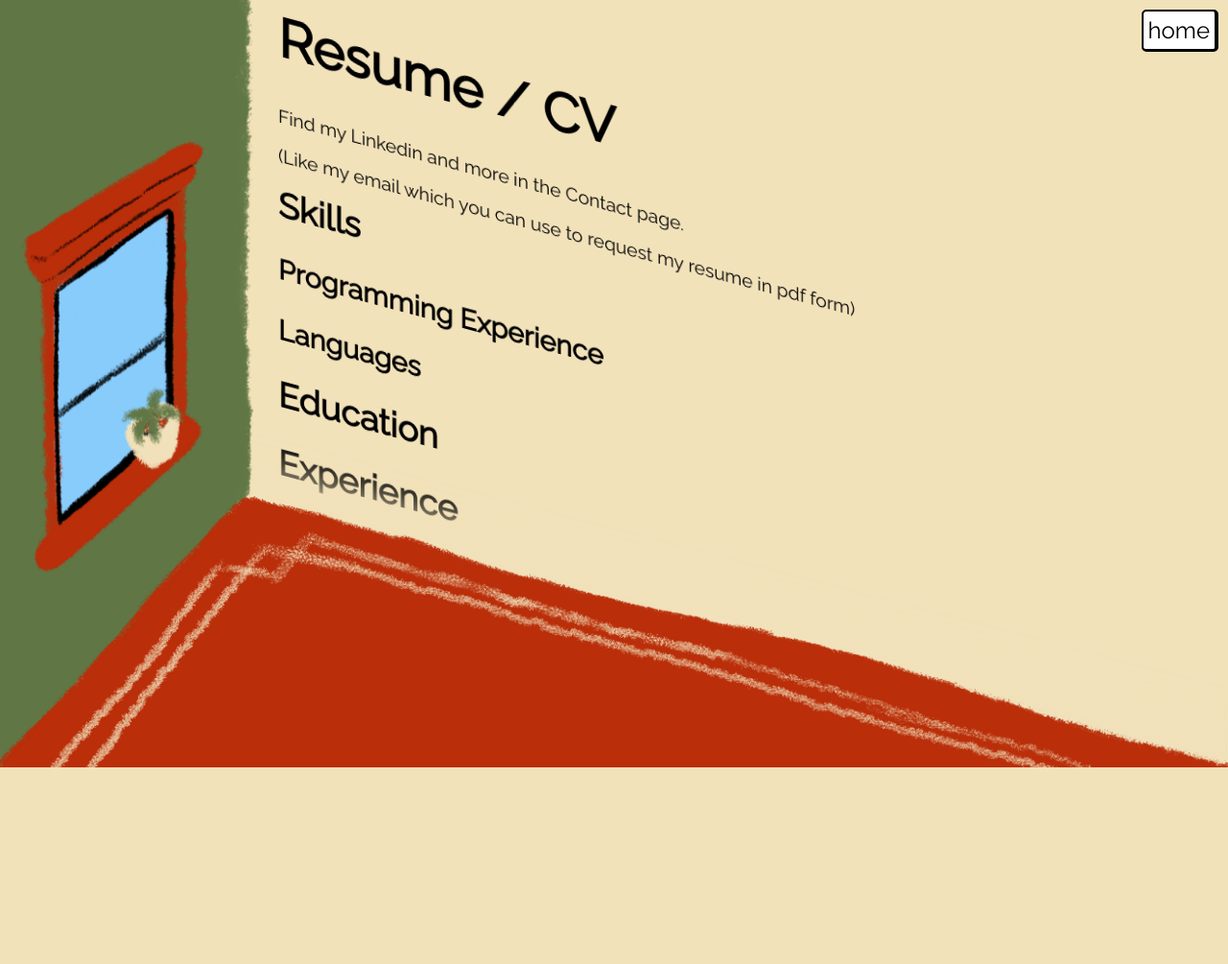
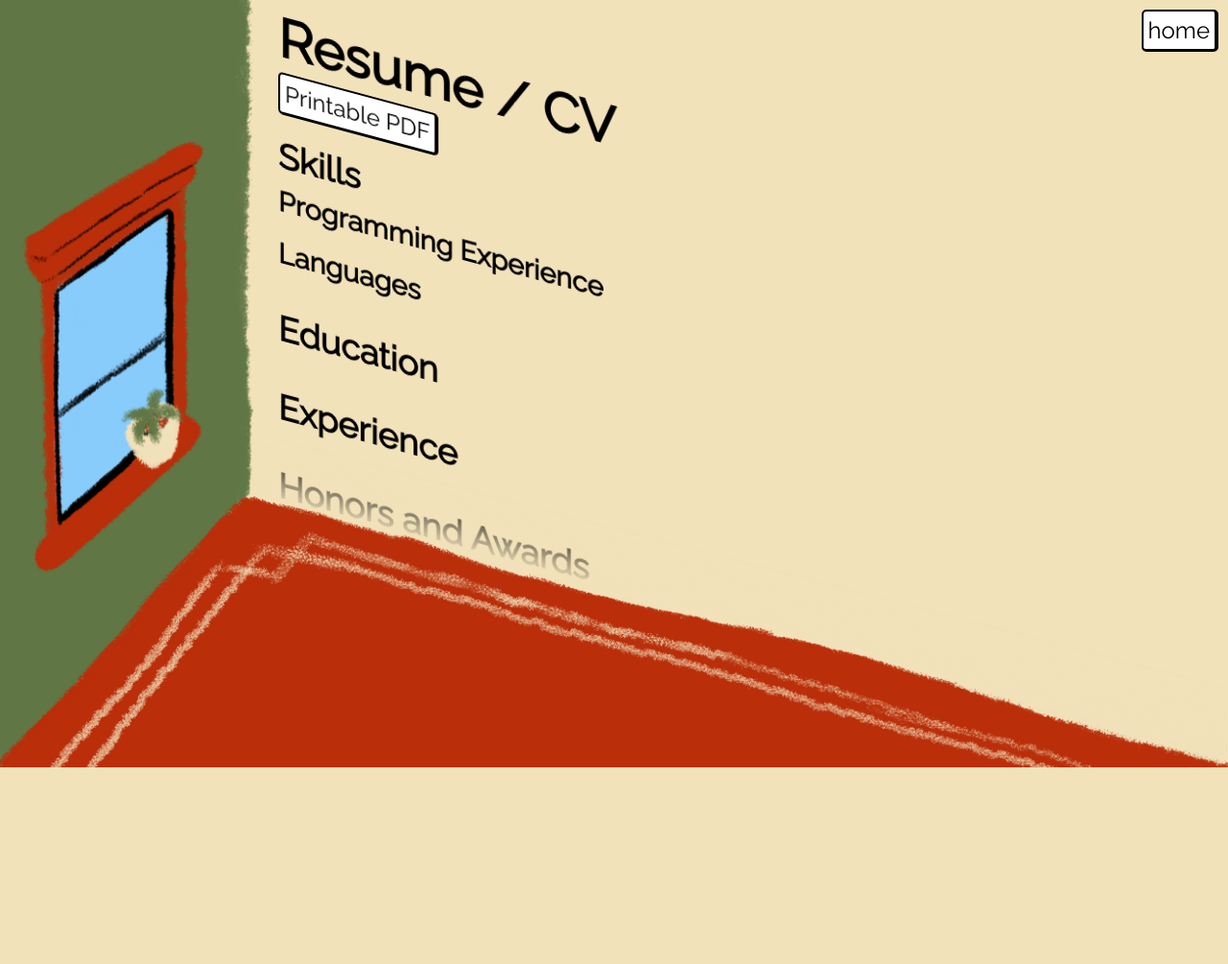
Before and after one commit to noalahan/webdev, a plain HTML site: page Portfolio Website/portfolio/resume.html in a window 1280 px wide. Shown: the whole page at 96% size. After the commit the page ends 937 px from the top, so only its background shows below. Drawn offline with nearby package versions, Linux system fonts and the light colour scheme; no server answers; a web font is replaced by a local one.

Commit message:
printable resume

```diff
--- a/Portfolio Website/portfolio/resume.css
+++ b/Portfolio Website/portfolio/resume.css
@@ -23,12 +23,17 @@ img {
 }
 h1 {
   font-size: 350%;
+  margin-bottom: 10px;
 }
 h2 {
   font-size: 225%;
+  margin-top: 30px;
+  margin-bottom: 10px;
 }
 h3 {
   font-size: 180%;
+  margin-top: 10px;
+  margin-bottom: 10px;
 }
 h4 {
   font-size: 140%;
@@ -55,6 +60,11 @@ a {
   position: fixed;
   top: 10px;
   right: 10px;
+}
+.main #btn{
+  display: inline;
+  position: static;
+  margin-bottom: 10px;
 }
 
 .container {
--- a/Portfolio Website/portfolio/resume.html
+++ b/Portfolio Website/portfolio/resume.html
@@ -13,8 +13,7 @@
     <div class="main">
       <div id="spacer"></div>
       <h1>Resume / CV</h1>
-      <p>Find my Linkedin and more in the Contact page.</p>
-      <p>(Like my email which you can use to request my resume in pdf form)</p>
+      <a href="Noa Lahan Resume:CV.pdf" target="_blank" id="btn">Printable PDF</a>
 
       <h2>Skills</h2>
       <h3>Programming Experience</h3>
```
Also changed, not shown: 1 other file.
